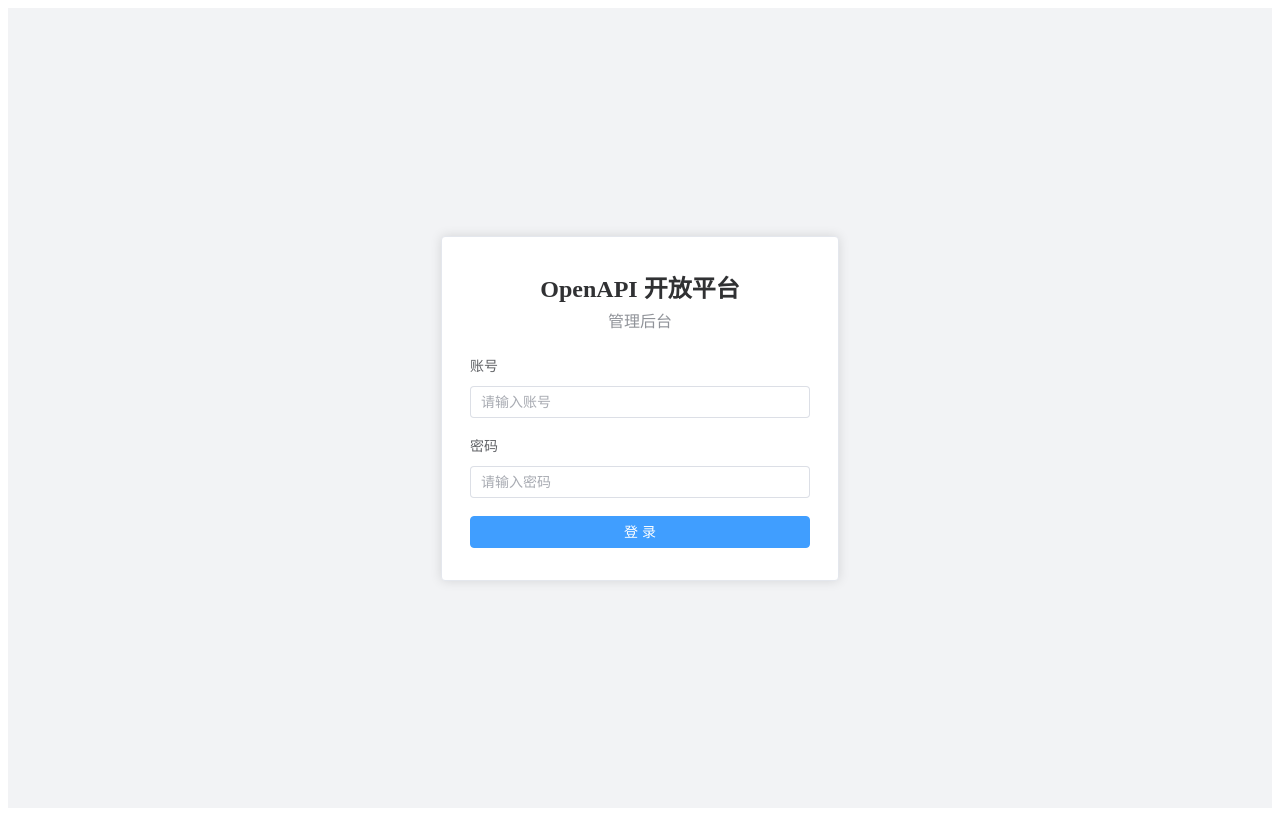
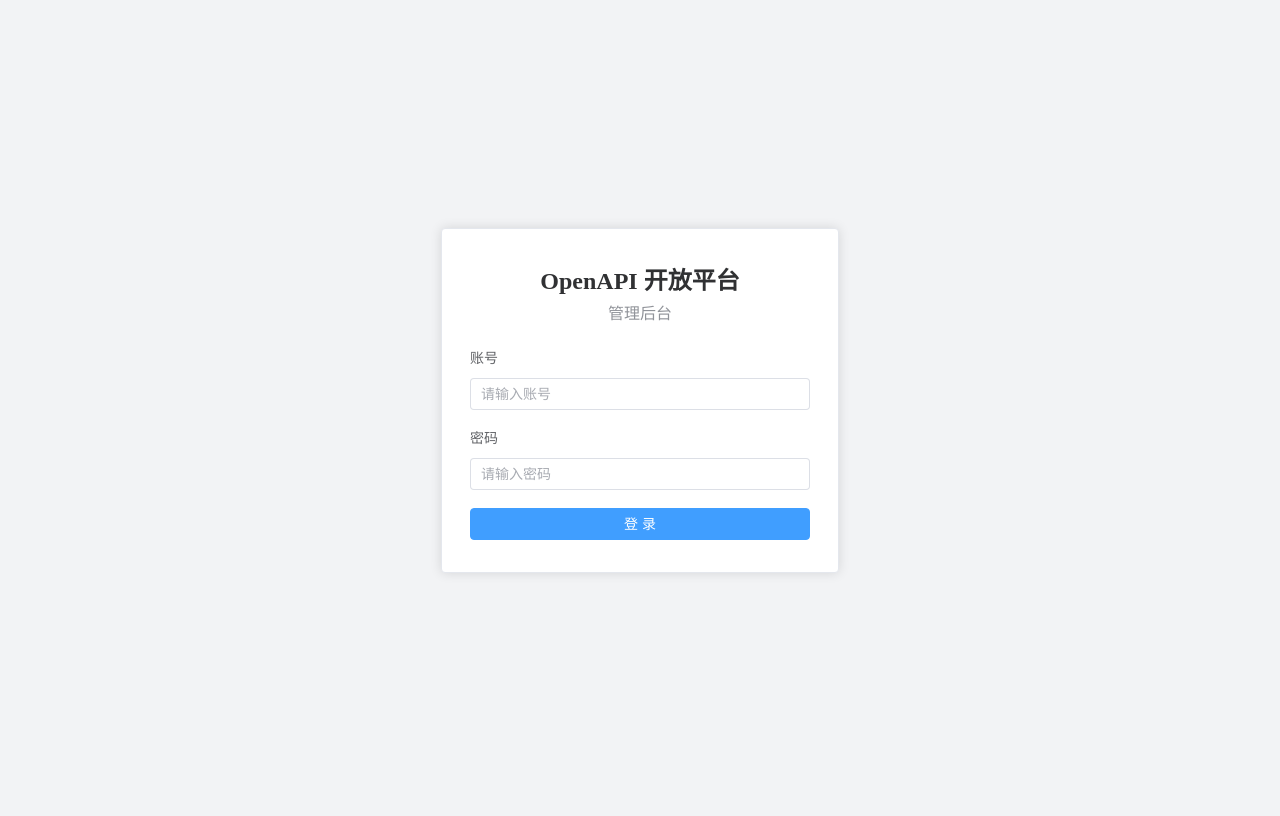
Before and after one commit to Leonis-Leo/OpenAPI, a Vue app in the folder openapi-web/: page /login in a window 1280 px wide. Built offline with nearby package versions, Linux system fonts and the light colour scheme.

Commit message:
style: 去掉浏览器默认边距，深色侧边栏贴边

```diff
--- a/openapi-web/src/main.ts
+++ b/openapi-web/src/main.ts
@@ -5,6 +5,7 @@ import zhCn from 'element-plus/es/locale/lang/zh-cn'
 import 'element-plus/dist/index.css'
 import 'element-plus/theme-chalk/dark/css-vars.css'
 import '@/styles/scrollbar.css'
+import '@/styles/base.css'
 import App from './App.vue'
 import router from './router'
 
--- /dev/null
+++ b/openapi-web/src/styles/base.css
@@ -0,0 +1,11 @@
+/* 全局布局重置：去掉浏览器默认边距，应用撑满视口 */
+html,
+body,
+#app {
+  height: 100%;
+  margin: 0;
+  padding: 0;
+}
+body {
+  background: var(--el-bg-color-page, #f0f2f5);
+}
```
